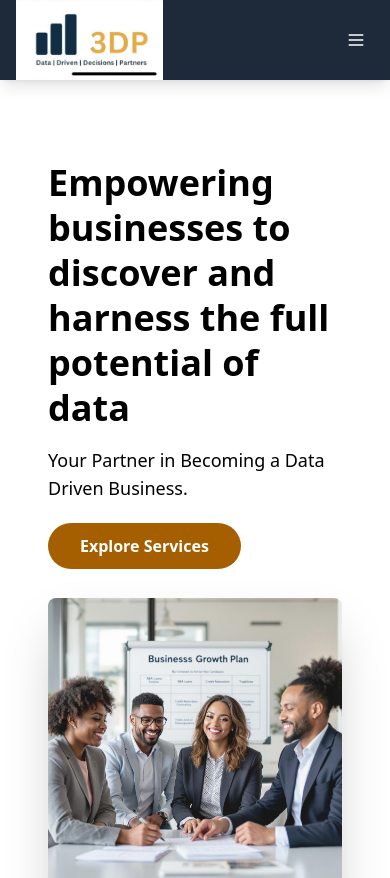
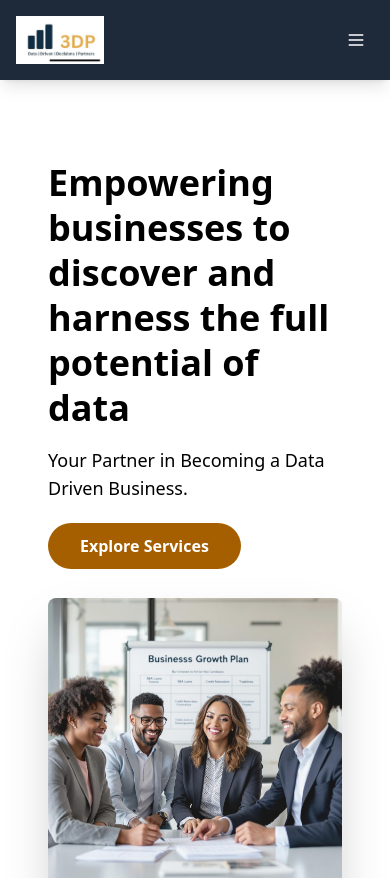
Before and after one commit to ingdia/3DP.Rw, a Next.js app in the folder Frontend/: page / in a window 390 px wide. Shown: the top 878 px of the page. Built offline with nearby package versions, Linux system fonts and the light colour scheme.

Commit message:
responsive logo

```diff
--- a/Frontend/app/components/Navbar.tsx
+++ b/Frontend/app/components/Navbar.tsx
@@ -25,18 +25,19 @@ export const Navbar = () => {
       <div className="container mx-auto px-4 sm:px-6 lg:px-8">
         <div className="flex items-center justify-between h-20">
           {/* === LOGO SECTION (CHANGED) === */}
-          <div className="flex-shrink-0  bg-gray-100  ">
+         <div className="flex-shrink-0 bg-gray-100">
   <Link href="/" className="flex items-center">
     <Image
-                src="/3DP.jpg" // The path to your logo in the `public` folder
+      src="/3DP.jpg"
       alt="Your Company Logo"
-                width={210} // Set your desired width
-                height={12} // Set your desired height
-                priority // Add priority to load the logo quickly
-                className="h-20 w-auto "
+      width={210} // max width for large screens
+      height={80} // original height for large screens
+      priority
+      className="h-12 sm:h-16 md:h-20 w-auto" // responsive heights
     />
   </Link>
 </div>
+
           {/* === END OF LOGO SECTION === */}
 
           {/* Desktop Navigation Links (Unchanged) */}
```
Lines whose indentation alone changed are shown as unchanged.
